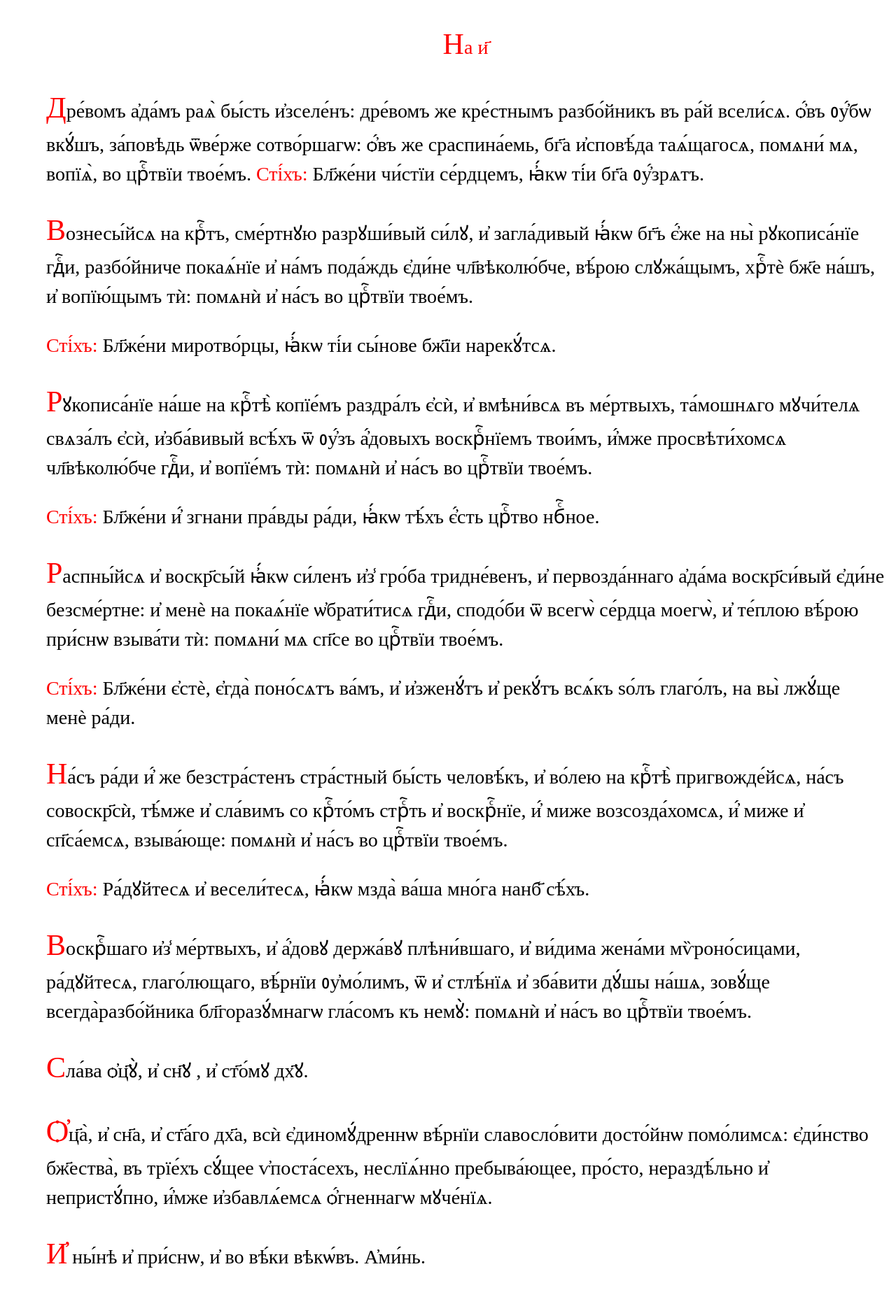
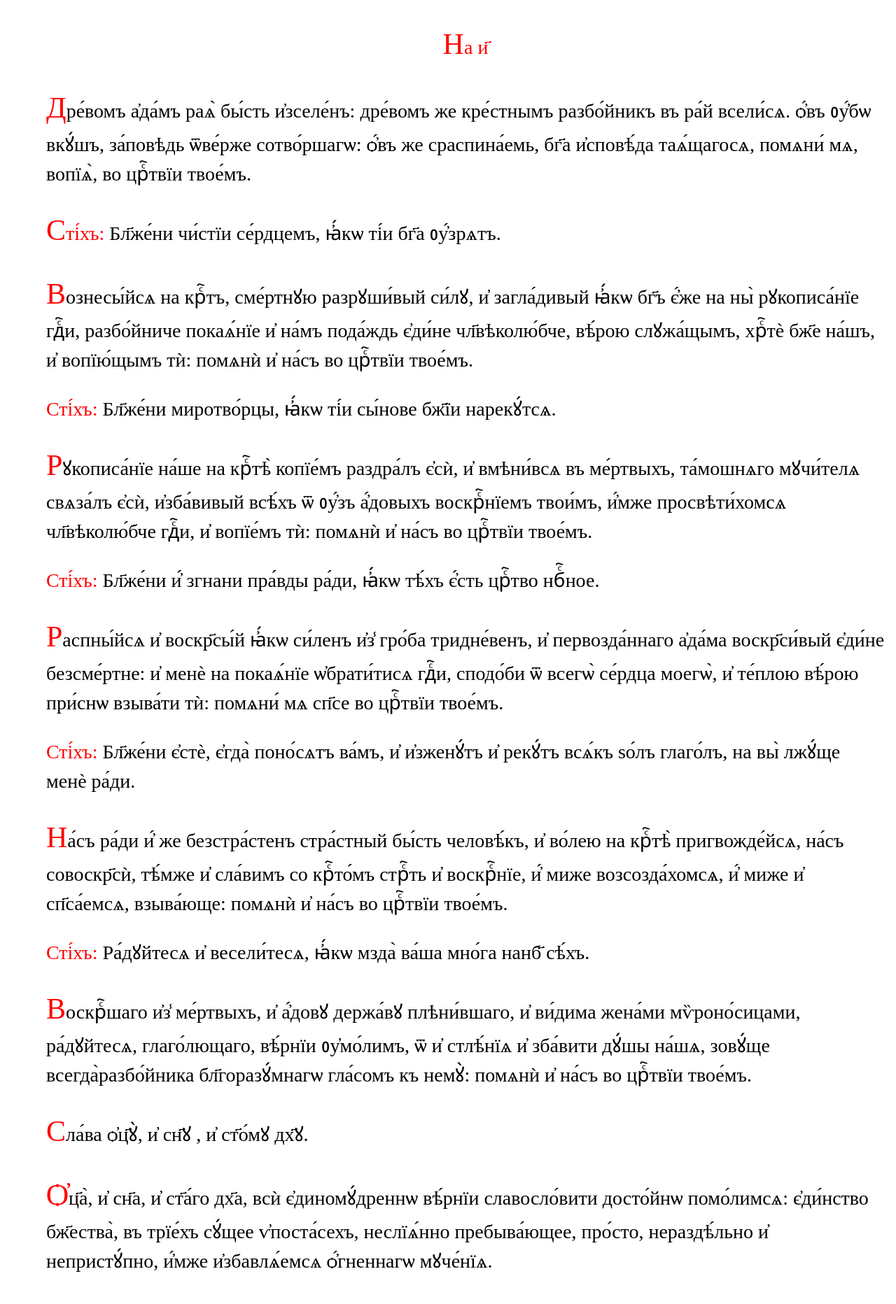
Before and after one commit to markjville/markjville.github.io, a Jekyll site: the page docs/Изобразительная/Гл4.html, which Jekyll copies as it is, in a window 1280 px wide. Shown: the part 483-2347 px from the top of the page at 70% size. Built offline with Jekyll 4.4.1, drawn with Linux system fonts in a browser that asks for light colours; some web fonts are replaced; comment, search, counter and statistics services are not loaded.

Commit message:
Update Гл4.html

```diff
--- a/docs/Изобразительная/Гл4.html
+++ b/docs/Изобразительная/Гл4.html
@@ -46,7 +46,7 @@ p::first-letter {
 и҃</font></font><br/>
 <p><font face="Ponomar Unicode">Дре́вомъ а҆да́мъ раѧ̀ бы́сть и҆зселе́нъ: дре́вомъ же кре́стнымъ разбо́йникъ въ ра́й всели́сѧ. ѻ҆́въ ᲂу҆́бѡ вкꙋ́шъ, за́повѣдь ѿве́рже сотво́ршагѡ: ѻ҆́въ же сраспина́емь, бг҃а и҆сповѣ́да таѧ́щагосѧ, помѧни́
 мѧ, вопїѧ̀, во црⷭ҇твїи твое́мъ. </font>
-<font face="Ponomar"><font color="red">Сті́хъ: </font>
+<p><font face="Ponomar"><font color="red">Сті́хъ: </font>
 Бл҃же́ни чи́стїи се́рдцемъ, ꙗ҆́кѡ ті́и бг҃а ᲂу҆́зрѧтъ. </font>
 </p>
 <p><font face="Ponomar Unicode">Вознесы́йсѧ
```
